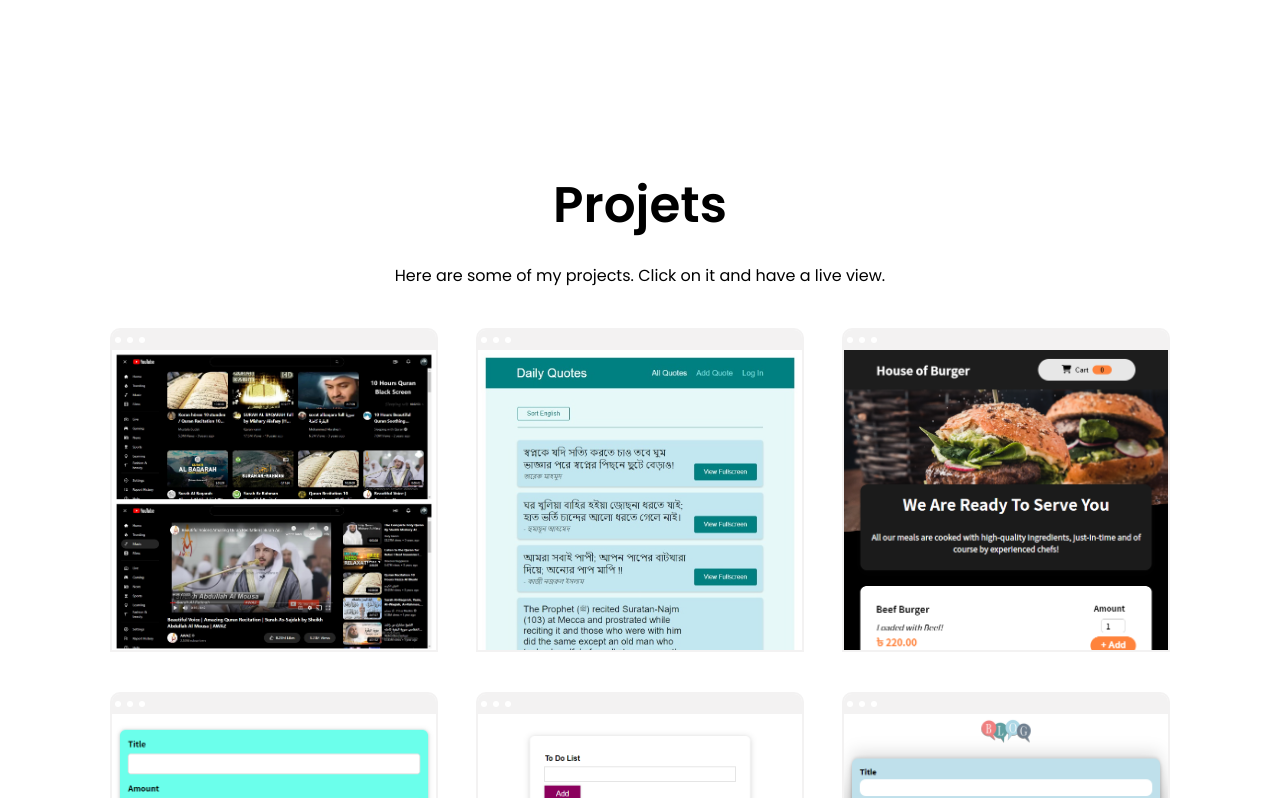
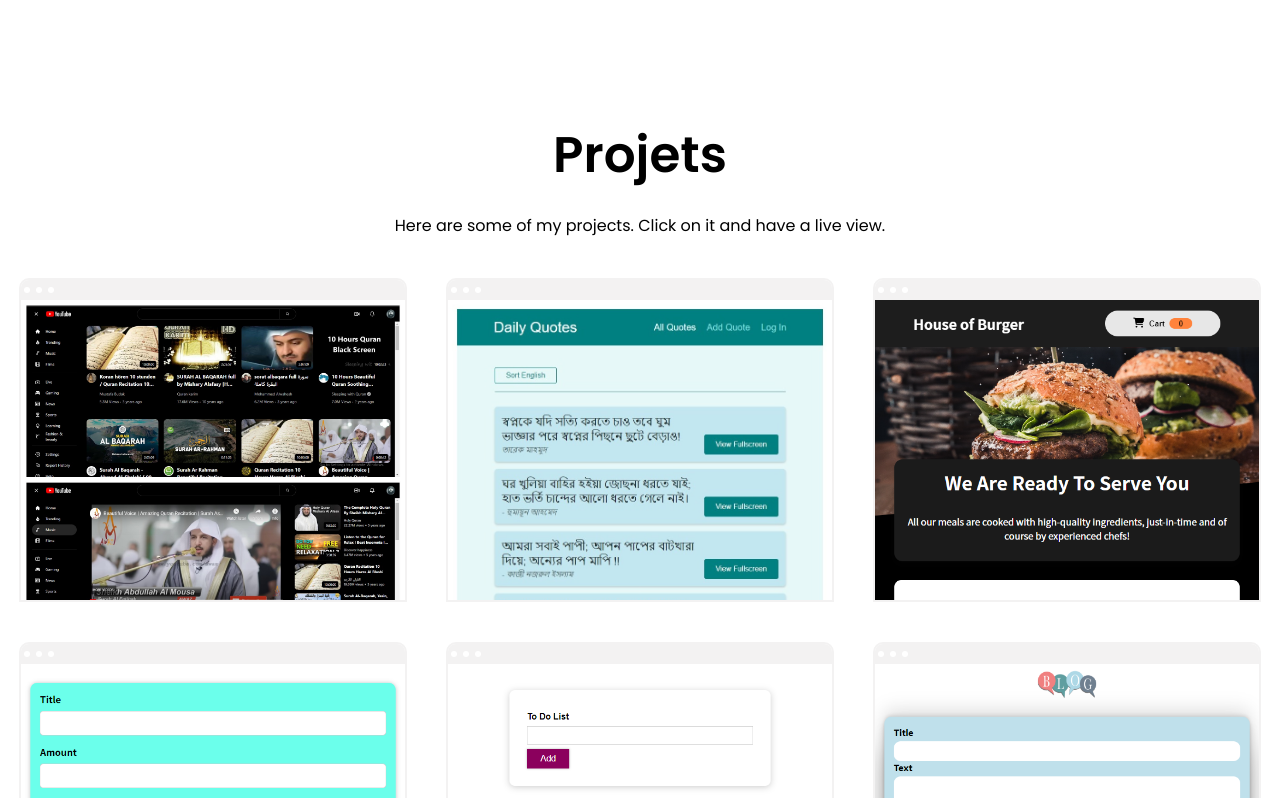
Before and after one commit to ShajadulGH/portfolio, a React (Create React App) app: page / in a window 1280 px wide. Shown: the part 1482-2280 px from the top of the page. Built offline with nearby package versions, Linux system fonts and the light colour scheme.

Commit message:
fix: fix some styles

```diff
--- a/src/Components/Projects/ProjectList/ProjectList.module.css
+++ b/src/Components/Projects/ProjectList/ProjectList.module.css
@@ -1,5 +1,5 @@
 .pl {
-  padding: 50px 100px;
+  /* padding: 50px 100px; */
   display: flex;
   flex-direction: column;
   align-items: center;
@@ -23,7 +23,7 @@
   width: 100%;
   display: flex;
   flex-wrap: wrap;
-  justify-content: space-between;
+  justify-content: space-around;
 }
 
 @media screen and (max-width: 480px) {
```
